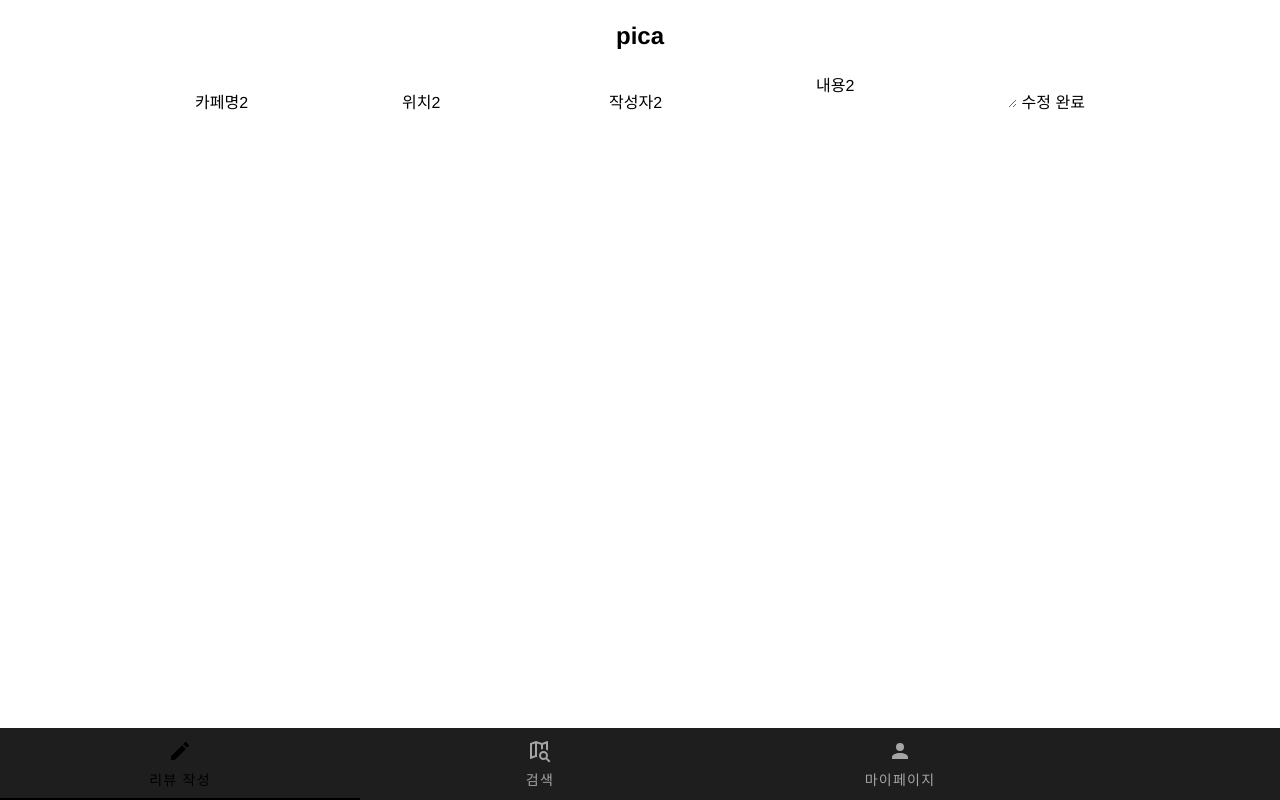
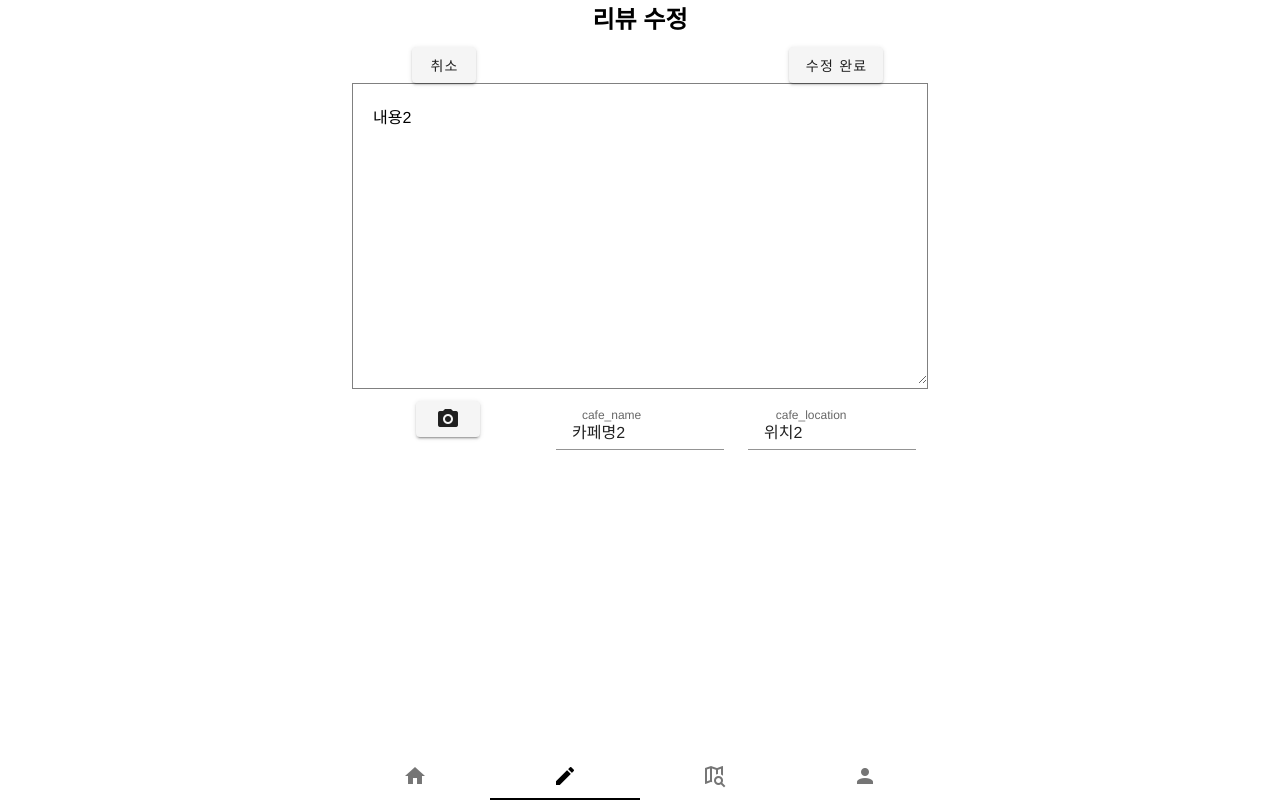
Before and after one commit to seunghyun1003/cafe-pick, a Vue app: page /#/write/1 in a window 1280 px wide. Built offline with nearby package versions, Linux system fonts and the light colour scheme; what vue-js-modal would draw is missing.

Commit message:
글 작성,수정 페이지 => 재활용 컴포넌트

```diff
--- a/src/App.vue
+++ b/src/App.vue
@@ -1,8 +1,5 @@
 <template>
     <div id="app">
-        <div class="logo">
-            <button><router-link to="/">pica</router-link></button>
-        </div>
         <router-view/>
         <Nav></Nav>
     </div>
@@ -26,17 +23,8 @@ export default {
   -moz-osx-font-smoothing: grayscale;
   text-align: center;
   width: 100%;
-  height: 100%;
+  max-width: 600px;
+  margin: 0 auto;
 }
 
-.logo {
-    font-size: x-large;
-    padding: 0.5em 0;
-    line-height: 3rem;
-}
-.logo a{
-    text-decoration: none;
-    color: black;
-    font-weight: 800;
-}
 </style>
--- a/src/components/Nav.vue
+++ b/src/components/Nav.vue
@@ -1,37 +1,40 @@
-<template>
+<template v-slot:extension>
     <div class="nav">
         <v-tabs
-            v-model="tab"
-            dark
-            icons-and-text
+            v-model="tabs"
         >
             <v-tabs-slider></v-tabs-slider>
-            <v-tab router-link to="/write">
-                리뷰 작성
-                <v-icon>{{ mdiPencil }}</v-icon>
+            <v-tab
+                router-link to="/"
+            >
+                <v-icon>mdi-home</v-icon>
             </v-tab>
-            <v-tab router-link to="/search">
-                검색
-                <v-icon>{{ mdiMapSearchOutline }}</v-icon>
+            <v-tab
+                router-link to="/write"
+            >
+                <v-icon>mdi-pencil</v-icon>
             </v-tab>
-            <v-tab router-link to="/mypage">
-                마이페이지
-                <v-icon>{{ mdiAccount }}</v-icon>
+            <v-tab
+                router-link to="/search"
+            >
+                <v-icon>mdi-map-search-outline</v-icon>
+            </v-tab>
+            <v-tab
+                router-link to="/mypage"
+            >
+                <v-icon>mdi-account</v-icon>
             </v-tab>
         </v-tabs>
     </div>
 </template>
 
 <script>
-import {mdiPencil} from '@mdi/js';
-import {mdiAccount} from '@mdi/js';
-import { mdiMapSearchOutline } from '@mdi/js';
-export default {
-    data: () => ({
-        mdiPencil,
-        mdiAccount,
-        mdiMapSearchOutline
-    }),
+export default{
+    data () {
+        return {
+            tabs: '',
+        }
+    }
 }
 </script>
 
@@ -40,10 +43,11 @@ export default {
 .nav {
     position: fixed;
     bottom: 0;
-    left:0;
     width: 100%;
+    max-width: 600px;
+    margin: 0 auto;
 }
 .nav a{
-    width: 100%;
+    width: 25%;
 }
 </style>
--- a/src/data/index.js
+++ b/src/data/index.js
@@ -2,19 +2,16 @@ export default[
     {
         cafe_name: '카페명1',
         cafe_location: '위치1',
-        writer: '작성자1',
         content: '내용1',
     },
     {
         cafe_name: '카페명2',
         cafe_location: '위치2',
-        writer: '작성자2',
         content: '내용2',
     },
     {
         cafe_name: '카페명3',
         cafe_location: '위치3',
-        writer: '작성자3',
         content: '내용3',
     }
 ]
--- a/src/main.js
+++ b/src/main.js
@@ -6,9 +6,13 @@ import router from './router'
 import vuetify from '@/plugins/vuetify';
 import VModal from 'vue-js-modal'
 
+import axios from 'axios';
+
 Vue.use(VModal, { dynamic: true })
 
 Vue.config.productionTip = false
+
+axios.defaults.baseURL = 'http://localhost:8080'
 
 /* eslint-disable no-new */
 new Vue({
--- a/src/views/Detail.vue
+++ b/src/views/Detail.vue
@@ -3,7 +3,6 @@
         <div>
             <li>{{ data.cafe_name }}</li>
             <li>{{ data.cafe_location }}</li>
-            <li>{{ data.writer }}</li>
             <li>{{ data.content }}</li>
         </div>
         <div>
--- a/src/views/Home.vue
+++ b/src/views/Home.vue
@@ -1,11 +1,12 @@
 <template>
     <div id="home">
-        <Map></Map>
+        <div class="logo">
+            <button><router-link to="/">CafePick</router-link></button>
+        </div>
         <div class="review-list">
             <div class="review-item" :key="index" v-for="(value, index) in data" @click="detailshow(index)">
               <li>{{ value.cafe_name }}</li>
               <li>{{ value.cafe_location }}</li>
-              <li>{{ value.writer }}</li>
               <li>{{ value.content }}</li>
             </div>
         </div>
@@ -13,13 +14,9 @@
 </template>
 
 <script>
-import Map from "@/components/Map.vue";
 import data from "@/data";
 
 export default {
-    components: {
-      'Map': Map
-    },
     data() {
         return {
           data : data
@@ -40,8 +37,15 @@ export default {
 
 <!-- Add "scoped" attribute to limit CSS to this component only -->
 <style scoped>
-#home{
-  display:flex;
+.logo {
+    font-size: x-large;
+    padding: 0.5em 0;
+    line-height: 3rem;
+}
+.logo a{
+    text-decoration: none;
+    color: black;
+    font-weight: 800;
 }
 .review-item{
   border: 1px solid gray;
--- a/src/views/Mypage.vue
+++ b/src/views/Mypage.vue
@@ -1,5 +1,5 @@
 <template>
-    <div class="mypage-wrap">
+    <div id="mypage">
         <div class="myinfo-wrap">
             <div class="user-name">
                 username
@@ -7,18 +7,6 @@
             <div class="user-follow">
                 <p>팔로우 몇명</p>
                 <p>팔로잉 몇명</p>
-            </div>
-            <div class="follow-info">
-                <v-flex>
-                    <v-col>
-                        <div id="follower">팔로우/몇명</div>
-                    </v-col>
-                </v-flex>
-                <v-flex>
-                    <v-col>
-                        <div id="following">팔로잉/몇명</div>
-                    </v-col>
-                </v-flex>
             </div>
         </div>
         <div v-if="user" class="post-info">
@@ -41,6 +29,7 @@ import { mdiLogin } from '@mdi/js';
 import { mdiLogout  } from '@mdi/js';
 export default {
     data: () => ({
+        user : false,
         mdiLogin,
         mdiLogout
     }),
@@ -48,23 +37,19 @@ export default {
 </script>
 <!-- Add "scoped" attribute to limit CSS to this component only -->
 <style scoped>
+#mypage{
+    height: 100%;
+}
 .myinfo-wrap{
     border-bottom: 1px solid black;
+    height: 40%;
     text-align: left;
-    background-color: wheat;
+    background-color: rgb(194, 194, 194);
 }
 .user-name{
     font-size: x-large;
     font-weight: 600;
 }
-.follow-info{
-    background-color: gray;
-    display: flex;
-}
-#follower, #following{
-    padding: 10px 0;
-    border: 1px solid black;
-}
 .post-info{
     display: block;
 }
--- a/src/views/Search.vue
+++ b/src/views/Search.vue
@@ -17,14 +17,19 @@
                 </v-btn>
             </v-row>
         </div>
+        <Map></Map>
     </div>
 </template>
 
 <script>
+import Map from "@/components/Map.vue";
 export default {
     data: () => ({
         searchkeyword: ''
     }),
+    components: {
+        'Map': Map
+    },
     mounted() {
         if (window.kakao && window.kakao.maps) {
             this.initMap();
@@ -77,17 +82,15 @@ export default {
 </script>
 <style>
 #search{
-    margin: 0 20%;
 }
 #search-form{
-}
-.v-icon.v-icon{
-    color: rgb(76, 76, 193);
+    position: fixed;
+    top: 300px;
+    width: 100%;
+    max-width: 600px;
+    z-index: 10;
 }
 .v-text-field__slot,.v-text-field__slot > label{
     padding: 0 1em;
 }
-.submitbtn{
-    height: 100px;
-}
 </style>
--- a/src/views/Write.vue
+++ b/src/views/Write.vue
@@ -1,26 +1,62 @@
 <template>
     <div>
-        <input
-            v-model="cafe_name"
-            label="cafe_name"
-            placeholder="cafe_name"
-        />
-        <input
-            v-model="cafe_location"
-            label="cafe_location"
-            placeholder="cafe_location"
-        />
-        <input
-            v-model="writer"
-            label="writer"
-            placeholder="writer"
-        />
-        <textarea
-            v-model="content"
-            label="content"
-            placeholder="content"
-        />
-        <button @click="index !== undefined ? reviewupdate() : reviewcreate()">{{ index !== undefined ? "수정 완료" : "작성 완료" }}</button>
+        <div>
+            <h2>리뷰 {{ index !== undefined ? "수정" : "작성" }}</h2>
+        </div>
+        <v-container>
+            <v-row>
+                <v-col>
+                <v-btn alert="작성을 취소하시겠습니까?" router-link to="/">취소</v-btn>
+                </v-col>
+                <v-spacer></v-spacer>
+                <v-col>
+                <v-btn @click="index !== undefined ? reviewupdate() : reviewcreate()">{{ index !== undefined ? "수정 완료" : "작성 완료" }}</v-btn>
+                </v-col>
+            </v-row>
+            <div class="review-content">
+                <textarea
+                    v-model="content"
+                    label="content"
+                    placeholder="리뷰 작성"
+                >
+                </textarea>
+                <v-img class="preview-img"></v-img>
+            </div>
+            <v-container>
+                <v-row>
+                    <v-col>
+                        <input
+                            ref="imageInput"
+                            type="file"
+                            multiple
+                            truncate-length="15"
+                            prepend-icon="mdi-camera"
+                            accept="image/png, image/jpeg, image/bmp"
+                            hidden
+                        >
+                        <v-btn type="button">
+                            <v-icon>mdi-camera</v-icon>
+                        </v-btn>
+                    </v-col>
+                    <v-col>
+                        <v-text-field
+                            v-model="cafe_name"
+                            label="cafe_name"
+                            placeholder="카페명"
+                        >
+                        </v-text-field>
+                    </v-col>
+                    <v-col>
+                        <v-text-field
+                            v-model="cafe_location"
+                            label="cafe_location"
+                            placeholder="장소 직접 입력"
+                        >
+                        </v-text-field>
+                    </v-col>
+                </v-row>
+            </v-container>
+        </v-container>
     </div>
 </template>
 
@@ -36,7 +72,6 @@ export default{
             index: index,
             cafe_name : index !== undefined ? data[index].cafe_name : "",
             cafe_location : index !== undefined ? data[index].cafe_location : "",
-            writer : index !== undefined ? data[index].writer : "",
             content : index !== undefined ? data[index].content : "",
         }
     },
@@ -45,8 +80,8 @@ export default{
             this.data.push({
                 cafe_name : this.cafe_name,
                 cafe_location : this.cafe_location,
-                writer : this.writer,
                 content : this.content,
+
             })
             this.$router.push({
                 path: '/'
@@ -55,7 +90,6 @@ export default{
         reviewupdate() {
             data[this.index].cafe_name = this.cafe_name
             data[this.index].cafe_location = this.cafe_location
-            data[this.index].writer = this.writer
             data[this.index].content = this.content
             this.$router.push({
                 path: '/'
@@ -66,4 +100,18 @@ export default{
 </script>
 <!-- Add "scoped" attribute to limit CSS to this component only -->
 <style scoped>
+.review-content{
+    width: 100%;
+    height: 100%;
+    border: 1px solid gray;
+
+}
+textarea{
+    width: 100%;
+    padding: 20px;
+    height: 300px;
+}
+.preview-img{
+    width: 200px;
+}
 </style>
```
